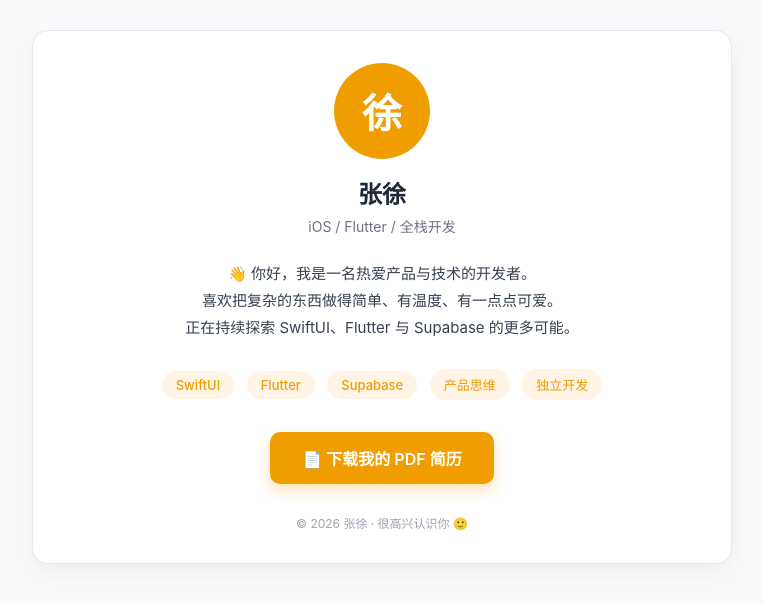
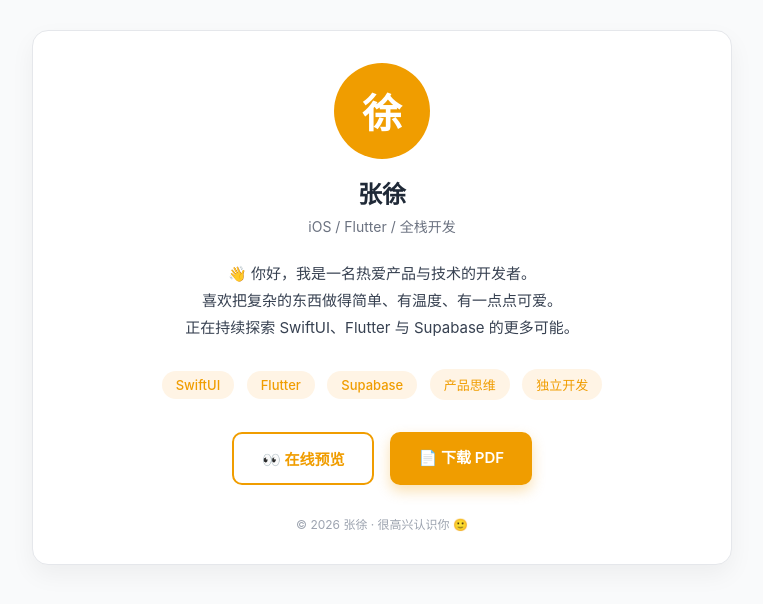
Before and after one commit to 16220949/resume, a plain HTML site: page index.html in a window 1280 px wide. Shown: the whole page, without its empty margins (258-1021 px from the left). Drawn offline with Linux system fonts and the light colour scheme.

Commit message:
添加可预览pdf

```diff
--- a/index.html
+++ b/index.html
@@ -70,22 +70,41 @@
       font-weight: 500;
     }
 
+    .buttons {
+      display: flex;
+      justify-content: center;
+      gap: 16px;
+      margin-top: 10px;
+      flex-wrap: wrap;
+    }
+
     .button {
       display: inline-block;
-      padding: 14px 32px;
+      padding: 14px 28px;
       background: linear-gradient(135deg, #F09D00 0%, #F09D00 100%);
       color: #ffffff;
       text-decoration: none;
       border-radius: 10px;
       font-weight: 600;
-      font-size: 16px;
+      font-size: 15px;
       transition: transform 0.15s ease, box-shadow 0.15s ease;
       box-shadow: 0 6px 14px rgba(240, 157, 0, 0.3);
+    }
+
+    .button.secondary {
+      background: #fff;
+      color: #F09D00;
+      border: 2px solid #F09D00;
+      box-shadow: none;
     }
 
     .button:hover {
       transform: translateY(-2px);
       box-shadow: 0 10px 20px rgba(240, 157, 0, 0.35);
+    }
+
+    .button.secondary:hover {
+      box-shadow: 0 6px 14px rgba(240, 157, 0, 0.25);
     }
 
     .footer {
@@ -117,9 +136,15 @@
       <span class="tag">独立开发</span>
     </div>
 
-    <a href="./resume.pdf" class="button" download>
-      📄 下载我的 PDF 简历
-    </a>
+    <!-- 👇 关键在这里 -->
+    <div class="buttons">
+      <a href="./resume.pdf" target="_blank" class="button secondary">
+        👀 在线预览
+      </a>
+      <a href="./resume.pdf" download class="button">
+        📄 下载 PDF
+      </a>
+    </div>
 
     <div class="footer">
       © 2026 张徐 · 很高兴认识你 🙂
```
